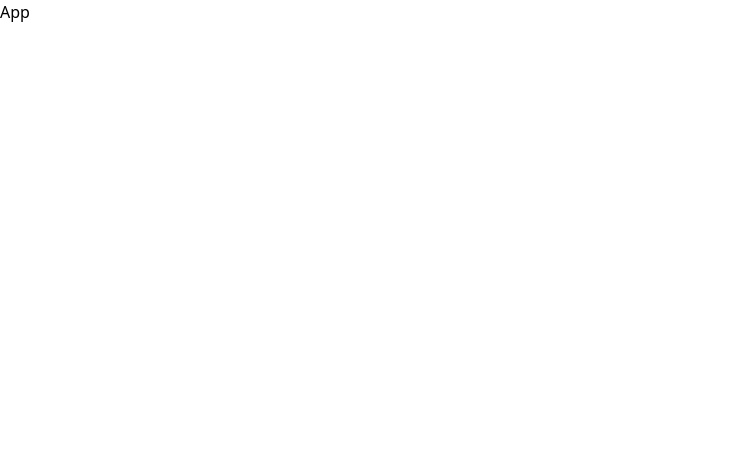
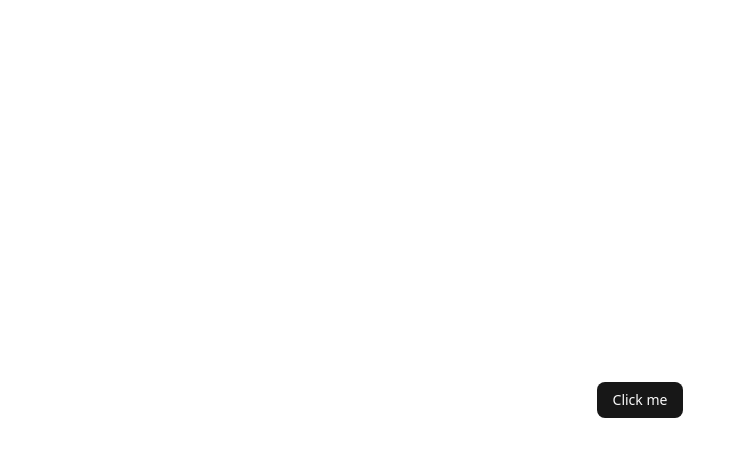
Before and after one commit to vamshi-krishna921/Resumate, a React (Vite) app: page / in a window 1280 px wide. Shown: the top 456 px of the page, without its empty margins (0-746 px from the left). Built offline with nearby package versions, Linux system fonts and the light colour scheme.

Commit message:
Setup completed

```diff
--- a/index.html
+++ b/index.html
@@ -2,7 +2,7 @@
 <html lang="en">
   <head>
     <meta charset="UTF-8" />
-    <link rel="icon" type="image/svg+xml" href="/" />
+    <link rel="icon" type="image/svg+xml" href="/logo.webp" />
     <meta name="viewport" content="width=device-width, initial-scale=1.0" />
     <title>Resumate</title>
   </head>
--- a/src/App.jsx
+++ b/src/App.jsx
@@ -1,8 +1,10 @@
-import React from 'react'
+import { Button } from "@/components/ui/button"
 
 function App() {
   return (
-    <div>App</div>
+    <div className="flex min-h-svh flex-col items-center justify-center">
+      <Button>Click me</Button>
+    </div>
   )
 }
 
--- /dev/null
+++ b/src/components/ui/button.jsx
@@ -0,0 +1,54 @@
+import * as React from "react"
+import { Slot } from "@radix-ui/react-slot"
+import { cva } from "class-variance-authority";
+
+import { cn } from "@/lib/utils"
+
+const buttonVariants = cva(
+  "inline-flex items-center justify-center gap-2 whitespace-nowrap rounded-md text-sm font-medium transition-all disabled:pointer-events-none disabled:opacity-50 [&_svg]:pointer-events-none [&_svg:not([class*='size-'])]:size-4 shrink-0 [&_svg]:shrink-0 outline-none focus-visible:border-ring focus-visible:ring-ring/50 focus-visible:ring-[3px] aria-invalid:ring-destructive/20 dark:aria-invalid:ring-destructive/40 aria-invalid:border-destructive",
+  {
+    variants: {
+      variant: {
+        default: "bg-primary text-primary-foreground hover:bg-primary/90",
+        destructive:
+          "bg-destructive text-white hover:bg-destructive/90 focus-visible:ring-destructive/20 dark:focus-visible:ring-destructive/40 dark:bg-destructive/60",
+        outline:
+          "border bg-background shadow-xs hover:bg-accent hover:text-accent-foreground dark:bg-input/30 dark:border-input dark:hover:bg-input/50",
+        secondary:
+          "bg-secondary text-secondary-foreground hover:bg-secondary/80",
+        ghost:
+          "hover:bg-accent hover:text-accent-foreground dark:hover:bg-accent/50",
+        link: "text-primary underline-offset-4 hover:underline",
+      },
+      size: {
+        default: "h-9 px-4 py-2 has-[>svg]:px-3",
+        sm: "h-8 rounded-md gap-1.5 px-3 has-[>svg]:px-2.5",
+        lg: "h-10 rounded-md px-6 has-[>svg]:px-4",
+        icon: "size-9",
+      },
+    },
+    defaultVariants: {
+      variant: "default",
+      size: "default",
+    },
+  }
+)
+
+function Button({
+  className,
+  variant,
+  size,
+  asChild = false,
+  ...props
+}) {
+  const Comp = asChild ? Slot : "button"
+
+  return (
+    <Comp
+      data-slot="button"
+      className={cn(buttonVariants({ variant, size, className }))}
+      {...props} />
+  );
+}
+
+export { Button, buttonVariants }
--- a/src/index.css
+++ b/src/index.css
@@ -1 +1,120 @@
 @import "tailwindcss";
+@import "tw-animate-css";
+
+@custom-variant dark (&:is(.dark *));
+
+@theme inline {
+  --radius-sm: calc(var(--radius) - 4px);
+  --radius-md: calc(var(--radius) - 2px);
+  --radius-lg: var(--radius);
+  --radius-xl: calc(var(--radius) + 4px);
+  --color-background: var(--background);
+  --color-foreground: var(--foreground);
+  --color-card: var(--card);
+  --color-card-foreground: var(--card-foreground);
+  --color-popover: var(--popover);
+  --color-popover-foreground: var(--popover-foreground);
+  --color-primary: var(--primary);
+  --color-primary-foreground: var(--primary-foreground);
+  --color-secondary: var(--secondary);
+  --color-secondary-foreground: var(--secondary-foreground);
+  --color-muted: var(--muted);
+  --color-muted-foreground: var(--muted-foreground);
+  --color-accent: var(--accent);
+  --color-accent-foreground: var(--accent-foreground);
+  --color-destructive: var(--destructive);
+  --color-border: var(--border);
+  --color-input: var(--input);
+  --color-ring: var(--ring);
+  --color-chart-1: var(--chart-1);
+  --color-chart-2: var(--chart-2);
+  --color-chart-3: var(--chart-3);
+  --color-chart-4: var(--chart-4);
+  --color-chart-5: var(--chart-5);
+  --color-sidebar: var(--sidebar);
+  --color-sidebar-foreground: var(--sidebar-foreground);
+  --color-sidebar-primary: var(--sidebar-primary);
+  --color-sidebar-primary-foreground: var(--sidebar-primary-foreground);
+  --color-sidebar-accent: var(--sidebar-accent);
+  --color-sidebar-accent-foreground: var(--sidebar-accent-foreground);
+  --color-sidebar-border: var(--sidebar-border);
+  --color-sidebar-ring: var(--sidebar-ring);
+}
+
+:root {
+  --radius: 0.625rem;
+  --background: oklch(1 0 0);
+  --foreground: oklch(0.145 0 0);
+  --card: oklch(1 0 0);
+  --card-foreground: oklch(0.145 0 0);
+  --popover: oklch(1 0 0);
+  --popover-foreground: oklch(0.145 0 0);
+  --primary: oklch(0.205 0 0);
+  --primary-foreground: oklch(0.985 0 0);
+  --secondary: oklch(0.97 0 0);
+  --secondary-foreground: oklch(0.205 0 0);
+  --muted: oklch(0.97 0 0);
+  --muted-foreground: oklch(0.556 0 0);
+  --accent: oklch(0.97 0 0);
+  --accent-foreground: oklch(0.205 0 0);
+  --destructive: oklch(0.577 0.245 27.325);
+  --border: oklch(0.922 0 0);
+  --input: oklch(0.922 0 0);
+  --ring: oklch(0.708 0 0);
+  --chart-1: oklch(0.646 0.222 41.116);
+  --chart-2: oklch(0.6 0.118 184.704);
+  --chart-3: oklch(0.398 0.07 227.392);
+  --chart-4: oklch(0.828 0.189 84.429);
+  --chart-5: oklch(0.769 0.188 70.08);
+  --sidebar: oklch(0.985 0 0);
+  --sidebar-foreground: oklch(0.145 0 0);
+  --sidebar-primary: oklch(0.205 0 0);
+  --sidebar-primary-foreground: oklch(0.985 0 0);
+  --sidebar-accent: oklch(0.97 0 0);
+  --sidebar-accent-foreground: oklch(0.205 0 0);
+  --sidebar-border: oklch(0.922 0 0);
+  --sidebar-ring: oklch(0.708 0 0);
+}
+
+.dark {
+  --background: oklch(0.145 0 0);
+  --foreground: oklch(0.985 0 0);
+  --card: oklch(0.205 0 0);
+  --card-foreground: oklch(0.985 0 0);
+  --popover: oklch(0.205 0 0);
+  --popover-foreground: oklch(0.985 0 0);
+  --primary: oklch(0.922 0 0);
+  --primary-foreground: oklch(0.205 0 0);
+  --secondary: oklch(0.269 0 0);
+  --secondary-foreground: oklch(0.985 0 0);
+  --muted: oklch(0.269 0 0);
+  --muted-foreground: oklch(0.708 0 0);
+  --accent: oklch(0.269 0 0);
+  --accent-foreground: oklch(0.985 0 0);
+  --destructive: oklch(0.704 0.191 22.216);
+  --border: oklch(1 0 0 / 10%);
+  --input: oklch(1 0 0 / 15%);
+  --ring: oklch(0.556 0 0);
+  --chart-1: oklch(0.488 0.243 264.376);
+  --chart-2: oklch(0.696 0.17 162.48);
+  --chart-3: oklch(0.769 0.188 70.08);
+  --chart-4: oklch(0.627 0.265 303.9);
+  --chart-5: oklch(0.645 0.246 16.439);
+  --sidebar: oklch(0.205 0 0);
+  --sidebar-foreground: oklch(0.985 0 0);
+  --sidebar-primary: oklch(0.488 0.243 264.376);
+  --sidebar-primary-foreground: oklch(0.985 0 0);
+  --sidebar-accent: oklch(0.269 0 0);
+  --sidebar-accent-foreground: oklch(0.985 0 0);
+  --sidebar-border: oklch(1 0 0 / 10%);
+  --sidebar-ring: oklch(0.556 0 0);
+}
+
+@layer base {
+  * {
+    @apply border-border outline-ring/50;
+  }
+  body {
+    @apply bg-background text-foreground;
+  }
+}
--- /dev/null
+++ b/src/lib/utils.js
@@ -0,0 +1,6 @@
+import { clsx } from "clsx";
+import { twMerge } from "tailwind-merge"
+
+export function cn(...inputs) {
+  return twMerge(clsx(inputs));
+}
--- a/vite.config.js
+++ b/vite.config.js
@@ -1,8 +1,13 @@
-import { defineConfig } from 'vite'
-import tailwindcss from '@tailwindcss/vite'
+import path from "path"
+import react from "@vitejs/plugin-react"
+import tailwindcss from "@tailwindcss/vite"
+import { defineConfig } from "vite"
 
 export default defineConfig({
-  plugins: [
-    tailwindcss(),
-  ],
+  plugins: [react(), tailwindcss()],
+  resolve: {
+    alias: {
+      "@": path.resolve(__dirname, "./src"),
+    },
+  },
 })
```
Also changed, not shown: jsconfig.json (added, +8 -0 lines), package.json (+7 -0 lines), components.json (added), 2 other files (tests, documents, lock files or other folders).
